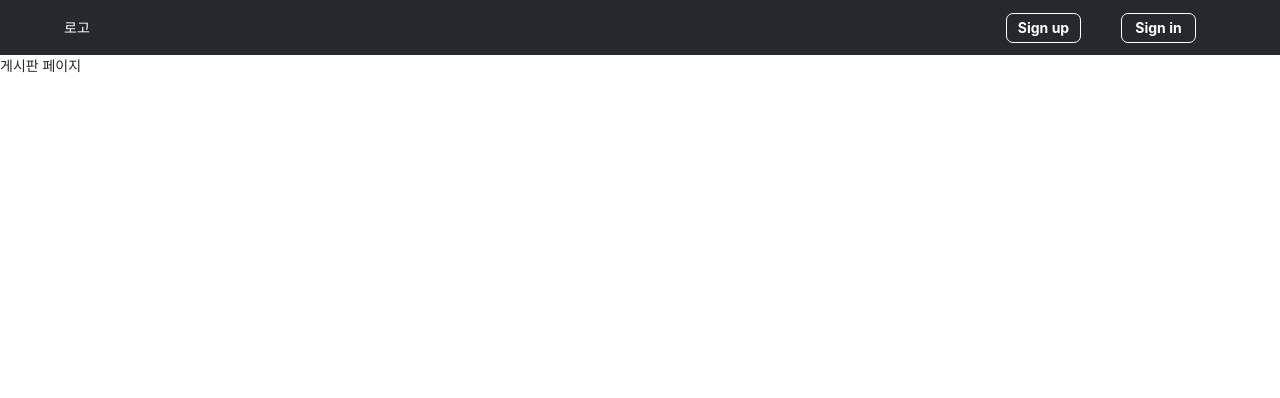
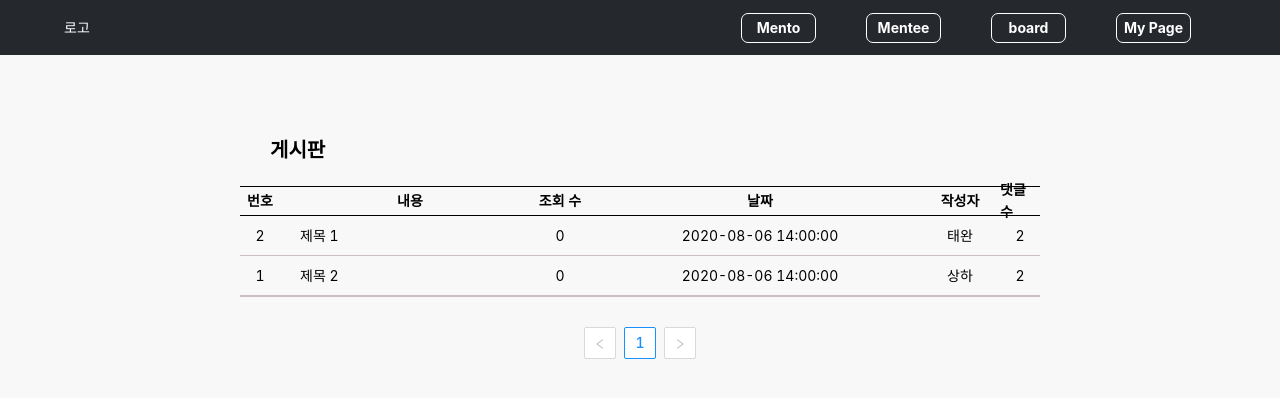
Before and after one commit to taewankang/elekant_front, a React (Create React App) app in the folder front/: page /board in a window 1280 px wide. Shown: the top 398 px of the page. Built offline with nearby package versions, Linux system fonts and the light colour scheme.

Commit message:
add board

```diff
--- /dev/null
+++ b/front/src/component/board/BoardContent.js
@@ -0,0 +1,66 @@
+import React, {useEffect} from 'react';
+import {useSelector} from 'react-redux';
+import {Link} from 'react-router-dom';
+import { Pagination } from 'antd';
+import 'antd/dist/antd.css';
+import {
+  BoardContainer, BoardContents, Title,
+  BoardTitle, Id, Description, Watch,
+  Date, Writer, Content, Comments,
+  Block, PaginationContainer
+} from './style';
+
+const BoardContent = ({history}) => {
+  const {isLogin} = useSelector(state => state.user);
+  const state = useSelector(state => state.board);
+  useEffect(() => { //로그인 안 했을 때 들어오는 것 방지
+    if(!isLogin) {
+      alert('로그인이 필요합니다.');
+      history.push('/');
+    }
+  }, [])
+
+  if(isLogin === true){
+    return (
+      <BoardContainer>
+        <BoardContents>
+          <Title>게시판</Title>
+          <BoardTitle>
+            <Id>번호</Id>
+            <Description style={{justifyContent: 'center'}}>내용</Description>
+            <Watch>조회 수</Watch>
+            <Date>날짜</Date>
+            <Writer>작성자</Writer>
+            <Comments>댓글 수</Comments>
+          </BoardTitle>
+          <Content>
+            {
+              state.length !== 0 &&
+              state.map(item => {
+                return (
+                  <Block key={item.id}>
+                    <Id>{state.length - item.id + 1}</Id>
+                    <Description>
+                      {/* <Link to={}> */}
+                        {item.title}
+                      {/* </Link> */}
+                    </Description>
+                    <Watch>{item.watch}</Watch>
+                    <Date>{item.time}</Date>
+                    <Writer>{item.writer}</Writer>
+                    <Comments>{item.comments.length}</Comments>
+                  </Block>
+                )
+              })
+            }
+          </Content>
+          <PaginationContainer>
+            <Pagination defaultCurrent={1} total={state.length} />
+          </PaginationContainer>
+        </BoardContents>
+      </BoardContainer>
+    )
+  } else {return <div></div>}
+}
+
+export default BoardContent
--- /dev/null
+++ b/front/src/component/board/style.js
@@ -0,0 +1,95 @@
+import styled from 'styled-components';
+import {MY_PAGE_BACKGROUND, MY_PAGE_BORDER} from '../../color';
+const BOARD_WIDTH = 800;
+export const BoardContainer = styled.div`
+  width: 100%;
+  background-color: ${MY_PAGE_BACKGROUND};
+  height: 100vh;
+  overflow: auto;
+  @media only screen and (min-width: ${BOARD_WIDTH + 1}px){
+    display: flex;
+    justify-content: center;
+  }
+`
+
+export const BoardContents = styled.div`
+  margin-top: 80px;
+  width: ${BOARD_WIDTH}px;
+  min-width: ${BOARD_WIDTH}px;
+  height: 500px;
+  color: #000000;
+  overflow: auto;
+  @media only screen and (max-width: ${BOARD_WIDTH + 20}px){
+    padding: 0px 10px;
+    width: ${BOARD_WIDTH + 20}px;
+  }
+`
+
+export const Title = styled.div`
+  font-size: 20px;
+  font-weight: 900;
+  margin-left: 30px;
+`
+
+export const BoardTitle = styled.div`
+  margin-top: 20px;
+  width: 100%;
+  height: 30px;
+  font-weight: 900;
+  border-top: 1px solid #000000;
+  border-bottom: 1px solid #000000;
+  display: flex;
+  align-items: center;
+`
+
+export const Id = styled.span`
+  display: inline-flex;
+  width: 5%;
+  justify-content: center;
+`
+
+export const Description = styled.span`
+  display: inline-flex;
+  width: 30%;
+  justify-content: flex-start;
+  padding-left: 20px;
+`
+
+export const Watch = styled.span`
+  display: inline-flex;
+  width: 10%;
+  justify-content: center;
+`
+
+export const Date = styled.span`
+  display: inline-flex;
+  width: 40%;
+  justify-content: center;
+`
+export const Writer = styled.span`
+  display: inline-flex;
+  width: 10%;
+  justify-content: center;
+`
+export const Content = styled.div`
+  margin-bottom: 30px;
+  border-bottom: 1px solid ${MY_PAGE_BORDER};
+`
+
+export const Comments = styled.span`
+  display: inline-flex;
+  width: 5%;
+  justify-content: center;
+`
+
+export const Block = styled.div`
+  display: flex;
+  align-items: center;
+  border-bottom: 1px solid ${MY_PAGE_BORDER};
+  height: 40px;
+`
+
+export const PaginationContainer = styled.div`
+  display: flex;
+  justify-content: center;
+`
--- a/front/src/component/mypage/style.js
+++ b/front/src/component/mypage/style.js
@@ -47,7 +47,7 @@ export const Title = styled.div`
         width: 700px;
         margin-right: 10px;
     }
-    @media only screen and(max-width: ${MY_PAGE_APP_WIDTH}px){
+    @media only screen and (max-width: ${MY_PAGE_APP_WIDTH}px){
         width: 100%;
         min-width: 100%;
     }
--- a/front/src/page/Board.js
+++ b/front/src/page/Board.js
@@ -1,9 +1,9 @@
 import React from 'react';
-
-const Board = () => {
+import BoardContent from '../component/board/BoardContent';
+const Board = ({history}) => {
     return (
         <div>
-          게시판 페이지
+          <BoardContent history={history}/>
         </div>
     )
 }
--- a/front/src/reducer/board.js
+++ b/front/src/reducer/board.js
@@ -1,6 +1,61 @@
-const initialState = {
-
-}
+const initialState = [
+  {
+    id: 1,    //게시물 번호
+    title: '제목 1',  //게시물 제목
+    contents: '나 지금 뭐해야 하나요', //게시물 내용
+    watch: 0,     //조회 수
+    writer: '태완',
+    time: '2020-08-06 14:00:00',
+    comments: [   //댓글
+      {
+        contents: [
+          {id: 1},    //댓글 번호
+          {username: 'han'},  //댓글 단 사람 이름
+          {contents: '제 생각은요'},  //댓글 내용
+          {time: '2020-08-07 16:00:00'},  //댓글 쓴 시간
+          {like: 0}    //좋아요
+        ]
+      },
+      {
+        contents: [
+          {id: 2},
+          {username: 'son'},
+          {contents: '제 생각도요'},
+          {time: '2020-08-07 14:00:00'},
+          {like: 0}
+        ]
+      }
+    ],
+  },
+  {
+    id: 2,
+    title: '제목 2',
+    contents: '나 지금 뭐해야 하나요',
+    watch: 0,
+    writer: '상하',
+    time: '2020-08-06 14:00:00',
+    comments: [
+      {
+        contents: [
+          {id: 1},
+          {username: 'han'},
+          {contents: '제 생각은요'},
+          {time: '2020-08-07 16:00:00'},
+          {like: 0}
+        ]
+      },
+      {
+        contents: [
+          {id: 2},
+          {username: 'son'},
+          {contents: '제 생각도요'},
+          {time: '2020-08-07 14:00:00'},
+          {like: 0}
+        ]
+      }
+    ],
+  }
+]
 
 export const board = (state = initialState, action) => {
   switch(action.type){
--- a/front/src/reducer/user.js
+++ b/front/src/reducer/user.js
@@ -1,5 +1,5 @@
 const initialState = {
-  isLogin: false, //로그인 여부를 확인
+  isLogin: true, //로그인 여부를 확인
   id: "태완짱짱",
   name: "강태완",
   nickname: "clever",
--- a/front/src/saga/userSaga.js
+++ b/front/src/saga/userSaga.js
@@ -2,18 +2,16 @@ import {all, fork, put, takeEvery} from 'redux-saga/effects';
 import { LOGIN_REQUEST, LOGIN_SUCCESS, LOGIN_FAILURE } from '../reducer/user';
 
 function* login(action){
-  console.log('this is action');
-  console.log(action);
   try {
     yield put({
       type: LOGIN_SUCCESS,
       data: action.data
     });
   } catch (e) {
-    console.log(e)
     yield put({
       type: LOGIN_FAILURE
     });
+    alert('Login ERROR');
   }
 }
 
```
